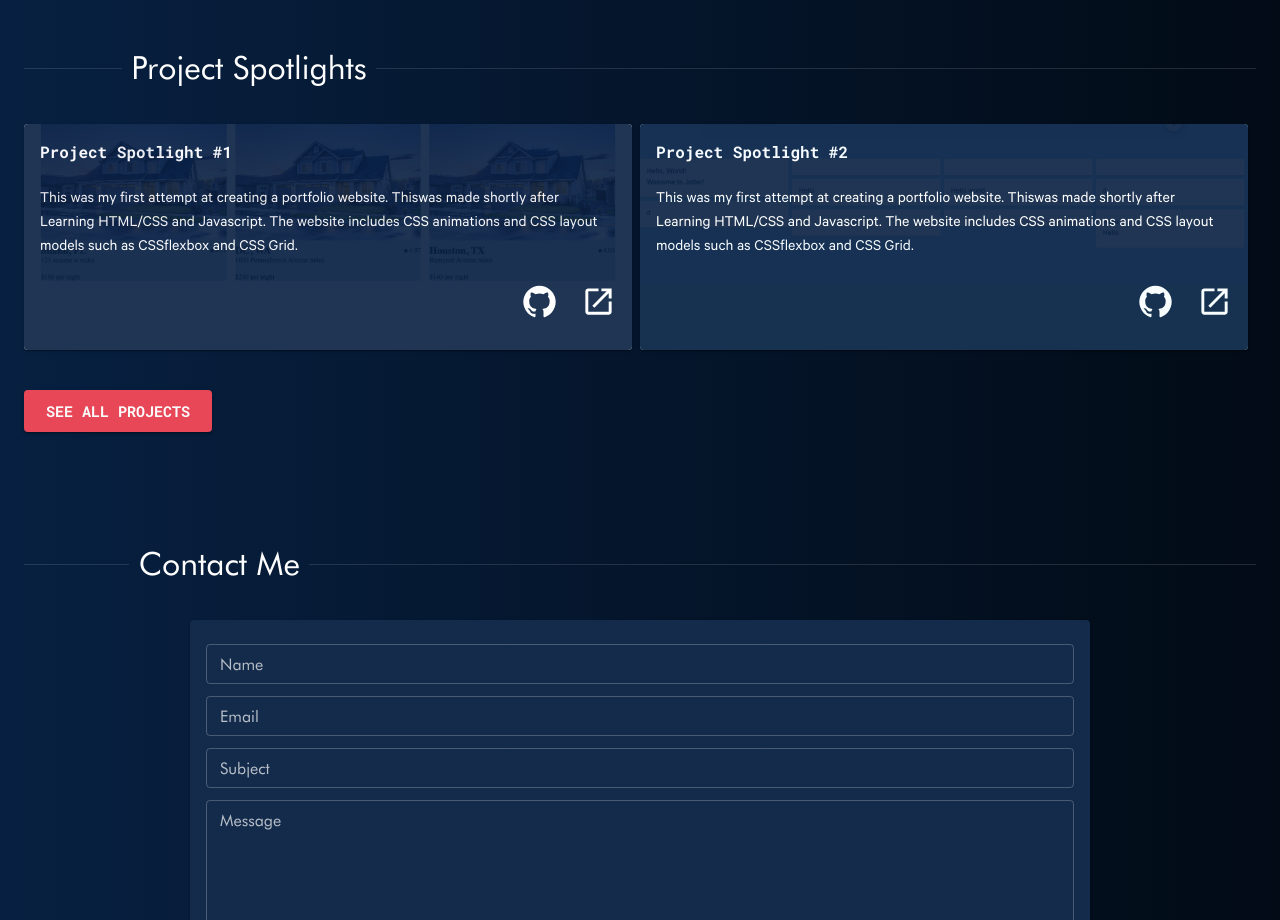
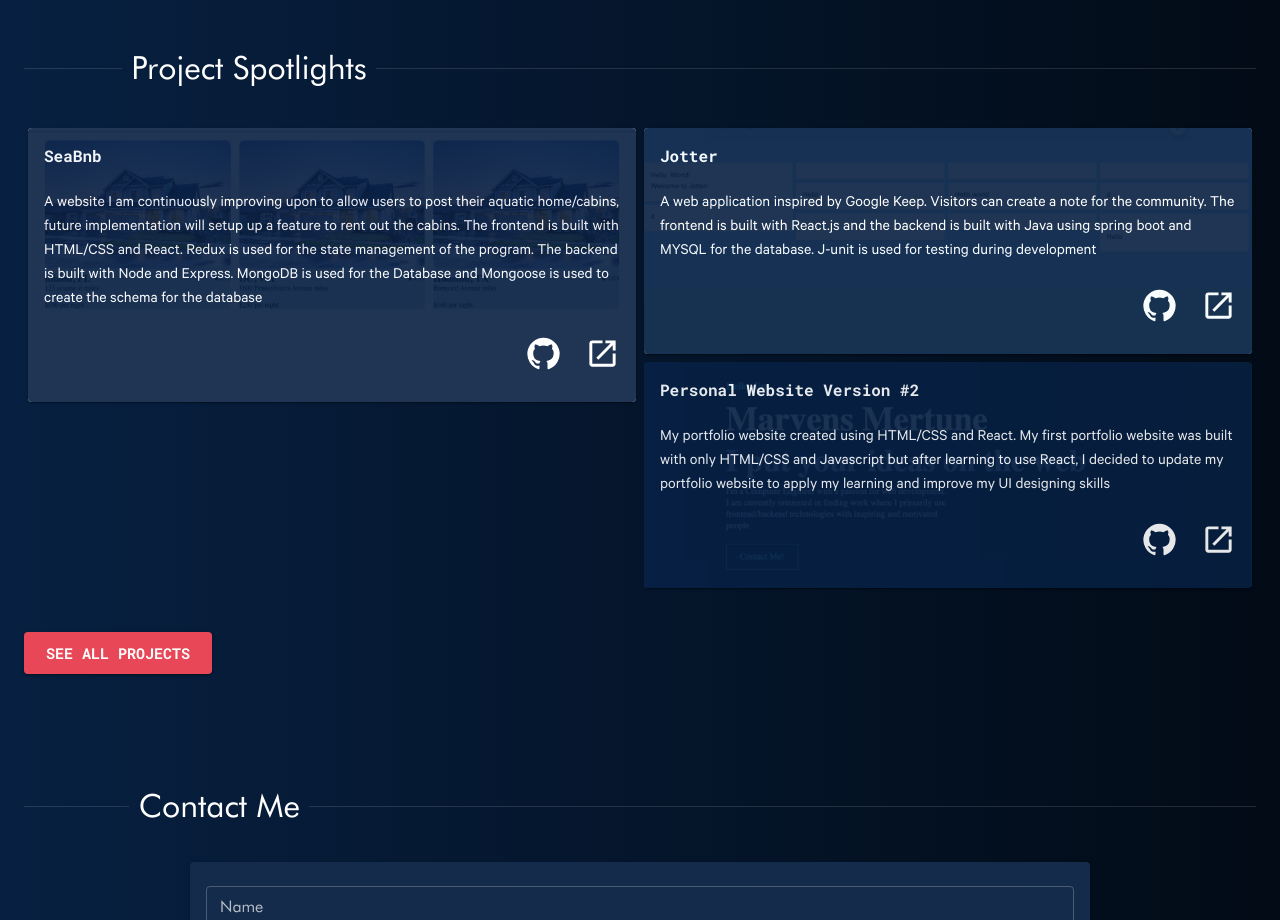
Before and after one commit to mmertune-deprecated-projects/Personal-Portfolio3, a React (Create React App) app: page / in a window 1280 px wide. Shown: the part 1220-2140 px from the top of the page. Built offline with nearby package versions, Linux system fonts and the light colour scheme.

Commit message:
added all relevant personal projects to the home and project page

```diff
--- a/src/assets/assets.js
+++ b/src/assets/assets.js
@@ -1,5 +1,7 @@
 const assets = {
     seaBnb: require('./seabnb.png'),
-    jotter: require('./jotter.png')
+    jotter: require('./jotter.png'),
+    v2_portfolio: require('./v2_portfolio.png'),
+    v1_portfolio: require('./v1_portfolio.png'),
   }
 export default assets
--- a/src/pages/home/project/Project.jsx
+++ b/src/pages/home/project/Project.jsx
@@ -48,32 +48,33 @@
       >
         <Divider textAlign="left">Project Spotlights</Divider>
       </Typography>
-      <Masonry columns={columnVal()}>
+      <Masonry columns={columnVal()} sx={{ margin: 0 }}>
         <SpotlightCard
           image="seaBnb"
-          cardTitle="Project Spotlight #1"
-          cardDescription="This was my first attempt at creating a portfolio website. Thiswas made shortly after Learning HTML/CSS and Javascript. The website includes CSS animations and CSS layout models such as CSSflexbox and CSS Grid."
+          cardTitle="SeaBnb"
+          cardDescription="A website I am continuously improving upon to allow users to post their aquatic home/cabins, future implementation will setup up a feature to rent out the cabins. The frontend is built with HTML/CSS and React. Redux is used for the state management of the program. The backend is built with Node and Express. MongoDB is used for the Database and Mongoose is used to create the schema for the database"
           githubLink="https://github.com/mmertune/SeaBNB"
           webpageLink="https://seabnb.marvensmertune.com/"
           marginBtm={0}
         />
         <SpotlightCard
           image="jotter"
-          cardTitle="Project Spotlight #2"
-          cardDescription="This was my first attempt at creating a portfolio website. Thiswas made shortly after Learning HTML/CSS and Javascript. The website includes CSS animations and CSS layout models such as CSSflexbox and CSS Grid."
-          githubLink="https://www.bing.com/"
-          webpageLink="https://www.google.com/"
+          cardTitle="Jotter"
+          cardDescription="A web application inspired by Google Keep. Visitors can create a note for the community. The frontend is built with React.js and the backend is built with Java using spring boot and MYSQL for the database. J-unit is used for testing during development"
+          githubLink="https://github.com/mmertune/Jotter"
+          webpageLink="https://jotter.marvensmertune.com/"
+          marginBtm={0}
+        />
+        <SpotlightCard
+          image="v2_portfolio"
+          cardTitle="Personal Website Version #2"
+          cardDescription="My portfolio website created using HTML/CSS and React. My first portfolio website was built with only HTML/CSS and Javascript but after learning to use React, I decided to update my portfolio website to apply my learning and improve my UI designing skills"
+          githubLink="https://github.com/mmertune/Personal-Portfolio2"
+          webpageLink="https://ver2.marvensmertune.com/"
           marginBtm={0}
         />
       </Masonry>
 
-      {/* <SpotlightCard
-        image="jotter"
-        cardTitle="Project Spotlight #3"
-        cardDescription="This was my first attempt at creating a portfolio website. Thiswas made shortly after Learning HTML/CSS and Javascript. Thewebsite includes CSS animations and CSS layout models such as CSSflexbox and CSS Grid."
-        githubLink="https://www.bing.com/"
-        webpageLink="https://www.google.com/"
-      /> */}
       <HashLink smooth to="/projects">
         <Button
           variant="contained"
--- a/src/pages/project/Projects.jsx
+++ b/src/pages/project/Projects.jsx
@@ -28,29 +28,45 @@
   return (
     <main className="projects section-styling">
       <Navbar />
-      <Masonry columns={columnVal()}>
+      <Masonry columns={columnVal()} sx={{ margin: 0 }}>
         <SpotlightCard
           image="seaBnb"
-          cardTitle="Project Spotlight #1"
-          cardDescription="This was my first attempt at creating a portfolio website. Thiswas made shortly after Learning HTML/CSS and Javascript. The website includes CSS animations and CSS layout models such as CSSflexbox and CSS Grid."
-          githubLink="https://www.bing.com/"
-          webpageLink="https://www.google.com/"
+          cardTitle="SeaBnb"
+          cardDescription="A website I am continuously improving upon to allow users to post their aquatic home/cabins, future implementation will setup up a feature to rent out the cabins. The frontend is built with HTML/CSS and React. Redux is used for the state management of the program. The backend is built with Node and Express. MongoDB is used for the Database and Mongoose is used to create the schema for the database"
+          githubLink="https://github.com/mmertune/SeaBNB"
+          webpageLink="https://seabnb.marvensmertune.com/"
           marginBtm={0}
         />
         <SpotlightCard
-          image="seaBnb"
-          cardTitle="Project Spotlight #1"
-          cardDescription="This was my first attempt at creating a portfolio website. Thiswas made shortly after Learning HTML/CSS and Javascript. The website includes CSS animations and CSS layout models such as CSSflexbox and CSS Grid."
-          githubLink="https://www.bing.com/"
-          webpageLink="https://www.google.com/"
+          image="jotter"
+          cardTitle="Jotter"
+          cardDescription="A web application inspired by Google Keep. Visitors can create a note for the community. The frontend is built with React.js and the backend is built with Java using spring boot and MYSQL for the database. J-unit is used for testing during development"
+          githubLink="https://github.com/mmertune/Jotter"
+          webpageLink="https://jotter.marvensmertune.com/"
           marginBtm={0}
         />
         <SpotlightCard
-          image="seaBnb"
-          cardTitle="Project Spotlight #1"
-          cardDescription="This was my first attempt at creating a portfolio website. Thiswas made shortly after Learning HTML/CSS and Javascript. The website includes CSS animations and CSS layout models such as CSSflexbox and CSS Grid."
-          githubLink="https://www.bing.com/"
-          webpageLink="https://www.google.com/"
+          image="v2_portfolio"
+          cardTitle="Personal Website Version #2"
+          cardDescription="My portfolio website created using HTML/CSS and React. My first portfolio website was built with only HTML/CSS and Javascript but after learning to use React, I decided to update my portfolio website to apply my learning and improve my UI designing skills"
+          githubLink="https://github.com/mmertune/Personal-Portfolio2"
+          webpageLink="https://ver2.marvensmertune.com/"
+          marginBtm={0}
+        />
+        <SpotlightCard
+          image="v1_portfolio"
+          cardTitle="Personal Website Version #1"
+          cardDescription="This was my first attempt at creating a portfolio website. Thiswas made shortly after Learning HTML/CSS and Javascript. The website includes CSS animations and CSS layout models such as CSSflexbox and CSS Grid"
+          githubLink="https://github.com/mmertune/Personal-Portfolio"
+          webpageLink="https://ver1.marvensmertune.com/"
+          marginBtm={0}
+        />
+        <SpotlightCard
+          image="shellhack2022"
+          cardTitle="ShellHacks 2022 Hackathon Project"
+          cardDescription='A frontend demo built by during the Shellhacks 2022 hackathon by myself and three other developers. The demo uses HTML/CSS and React for the frontend. The "Full Calendar Javascript Calendar"(https://fullcalendar.io/) was used as a base for the project'
+          githubLink="https://github.com/tsedef/ShellHacks-2022-"
+          webpageLink="https://shellhacks2022.marvensmertune.com/"
           marginBtm={0}
         />
       </Masonry>
```
Also changed, not shown: src/assets/v1_portfolio.png (added), src/assets/v2_portfolio.png (added).
